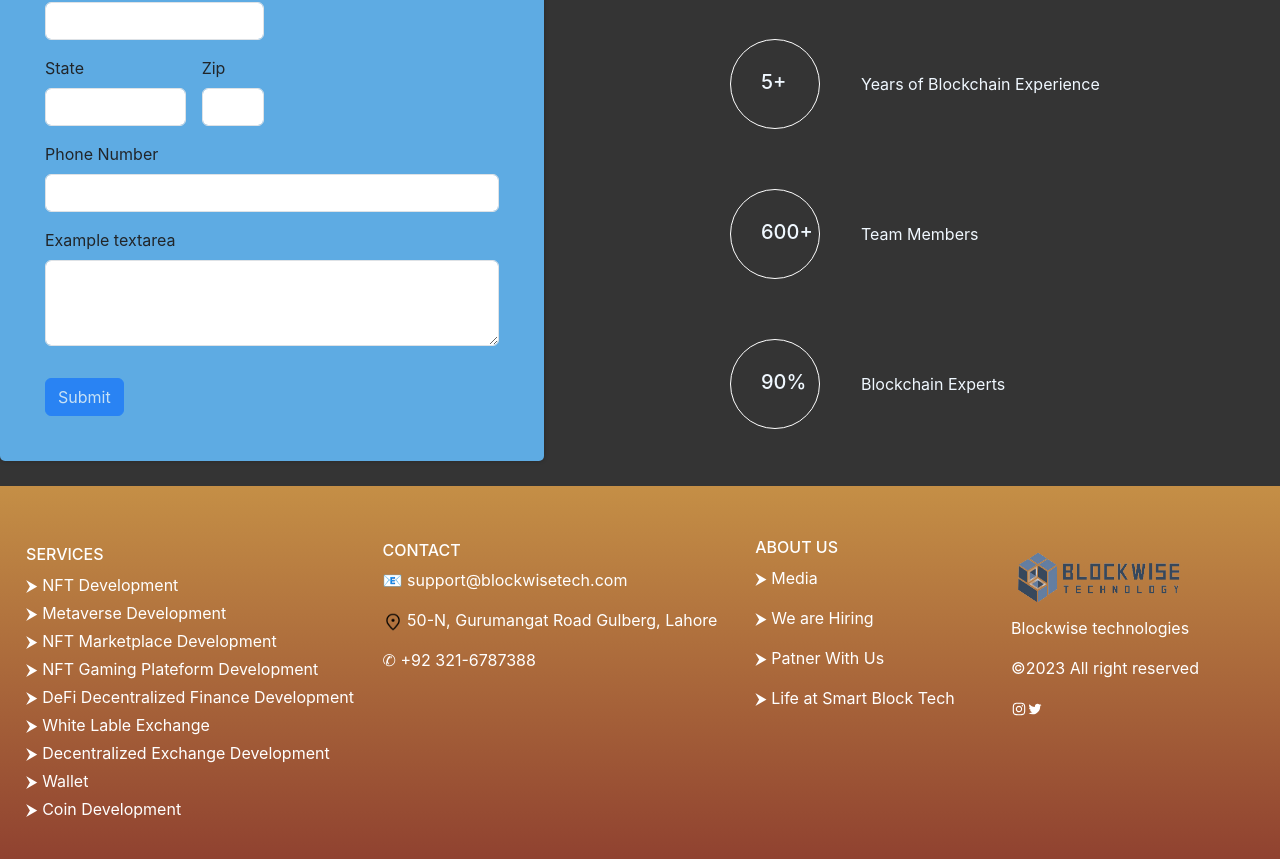
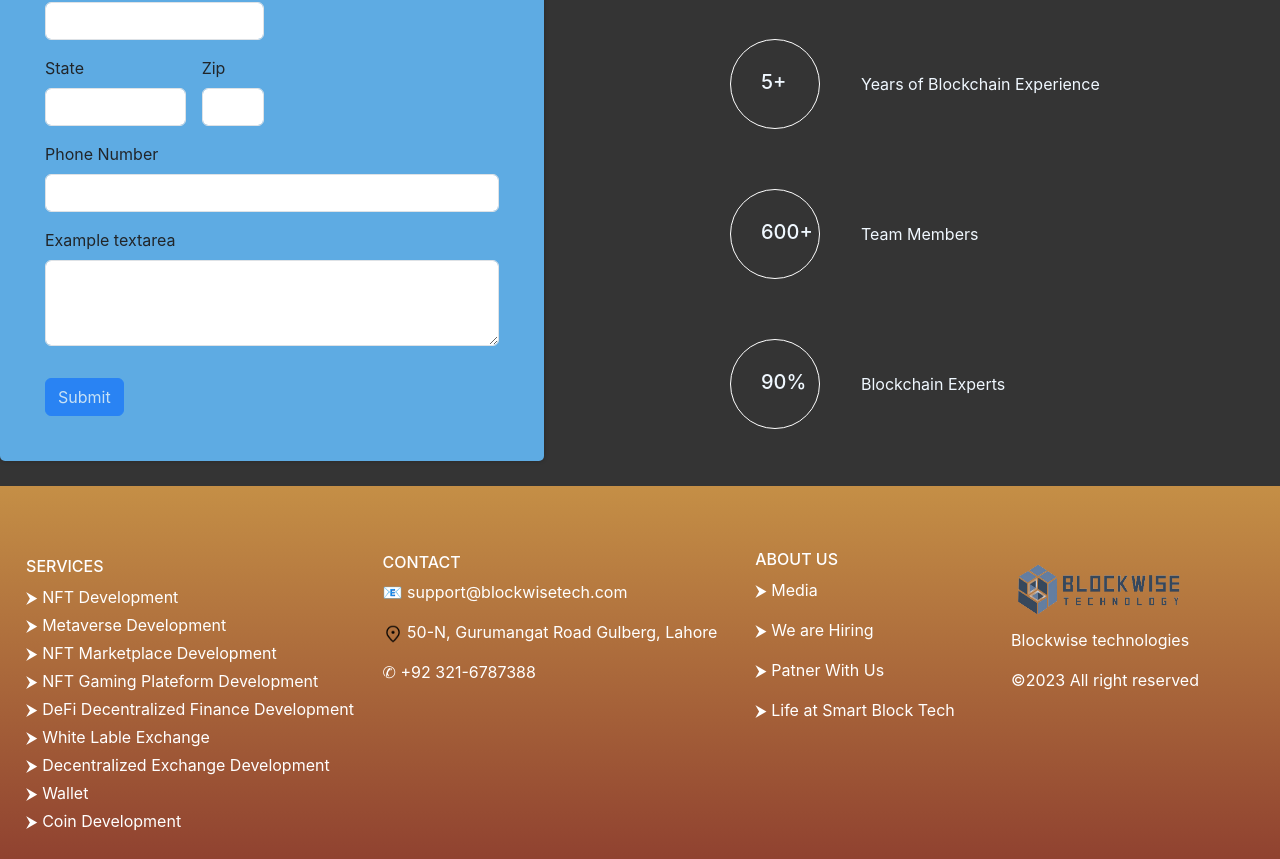
Before and after one commit to placeparks/Blockwise-tech, a React (Create React App) app: page / in a window 1280 px wide. Shown: the part 6461-7320 px from the top of the page. Built offline with nearby package versions, Linux system fonts and the light colour scheme.

Commit message:
Update Footer.js

```diff
--- a/src/components/Home/Footer.js
+++ b/src/components/Home/Footer.js
@@ -38,8 +38,7 @@ export default function Footer() {
     <img src='logo.png' alt=""/>
            <p>Blockwise technologies</p>
     <p>©2023 All right reserved</p>
-              <AiOutlineInstagram/>
-              <AiOutlineTwitter/>
+
 </div>
 
 
```
